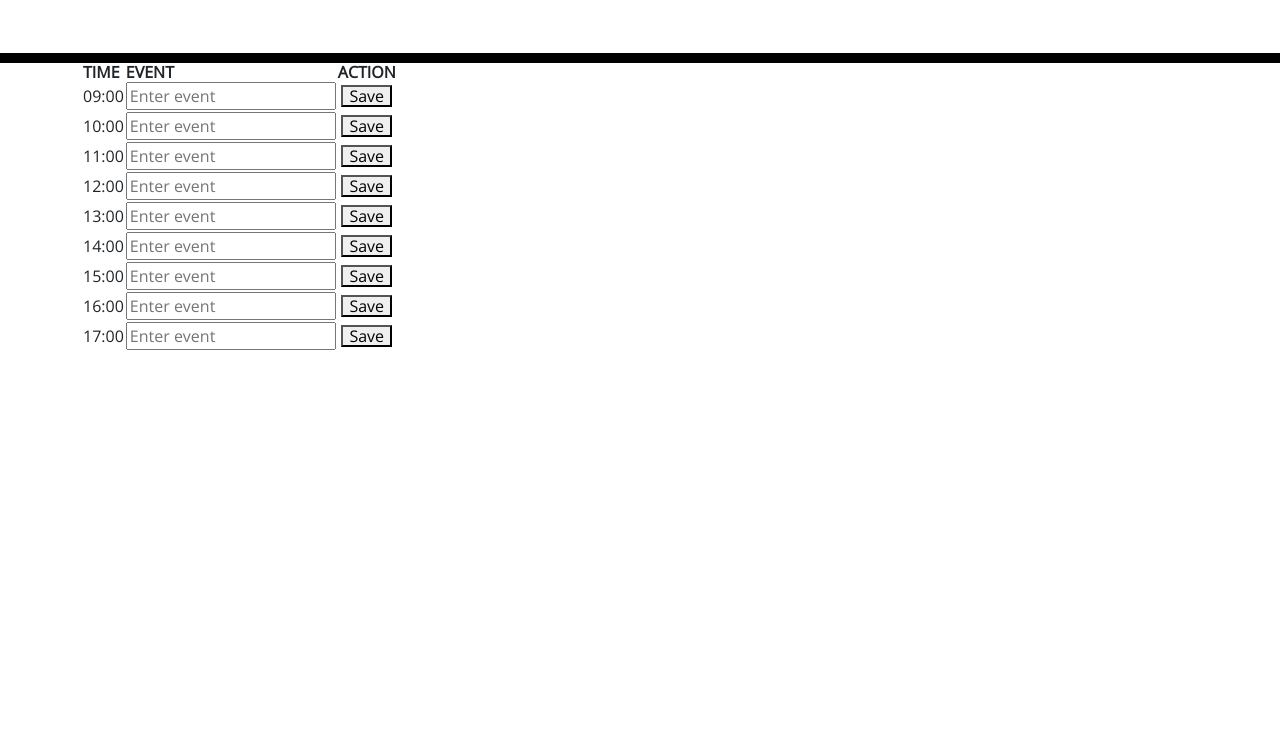
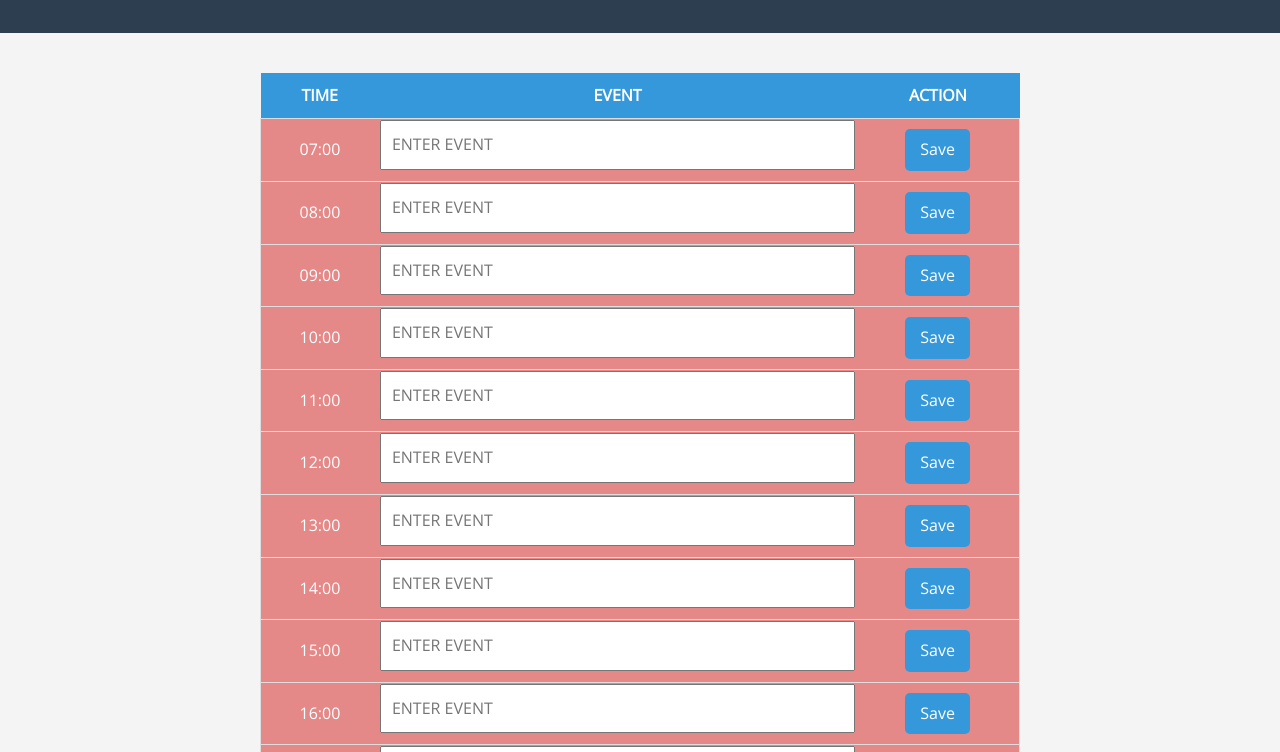
Before and after one commit to dija-64/Challenge-7-Daily-Planner, a plain HTML site: page index.html in a window 1280 px wide. Shown: the part 188-940 px from the top of the page. Before the commit the page ends 800 px from the top, so only its background shows below. Drawn offline with nearby package versions, Linux system fonts and the light colour scheme.

Commit message:
Finished code, updated css

```diff
--- a/index.html
+++ b/index.html
@@ -18,7 +18,7 @@
   <header>
     <h1 class="display-3">Work Day Scheduler</h1>
     <p class="lead">A simple calendar app for scheduling your work day</p>
-    <p id="currentDay" class="lead"></p>
+    <p id="currentDay" class="lead">Today is: </p>
   </header>
   <div class="container">
     <!-- Timeblocks go here -->
@@ -31,53 +31,74 @@
         </tr>
       </thead>
       <tbody>
-        <tr class="time-block" data-hours="9">
-          <td>09:00</td>
-          <td><input type="text" class="event-input" placeholder="Enter event"></td>
+        <tr class="time-block" data-hour="7">
+          <td>07:00</td>
+          <td><input type="text" class="event-input" placeholder="ENTER EVENT"></td>
           <td><button class="save-btn">Save</button></td>
 
-        <tr class="time-block" data-hours="10">
-          <td>10:00</td>
-          <td><input type="text" class="event-input" placeholder="Enter event"></td>
+        <tr class="time-block" data-hour="8">
+          <td>08:00</td>
+          <td><input type="text" class="event-input" placeholder="ENTER EVENT"></td>
           <td><button class="save-btn">Save</button></td>
 
-        <tr class="time-block" data-hours="11">
-          <td>11:00</td>
-          <td><input type="text" class="event-input" placeholder="Enter event"></td>
+        <tr class="time-block" data-hour="9">
+          <td>09:00</td>
+          <td><input type="text" class="event-input" placeholder="ENTER EVENT"></td>
           <td><button class="save-btn">Save</button></td>
 
-        <tr class="time-block" data-hours="12">
-          <td>12:00</td>
-          <td><input type="text" class="event-input" placeholder="Enter event"></td>
+        <tr class="time-block" data-hour="10">
+          <td>10:00</td>
+          <td><input type="text" class="event-input" placeholder="ENTER EVENT"></td>
           <td><button class="save-btn">Save</button></td>
 
-        <tr class="time-block" data-hours="13">
-          <td>13:00</td>
-          <td><input type="text" class="event-input" placeholder="Enter event"></td>
+        <tr class="time-block" data-hour="11">
+          <td>11:00</td>
+          <td><input type="text" class="event-input" placeholder="ENTER EVENT"></td>
           <td><button class="save-btn">Save</button></td>
 
-        <tr class="time-block" data-hours="14">
-          <td>14:00</td>
-          <td><input type="text" class="event-input" placeholder="Enter event"></td>
+        <tr class="time-block" data-hour="12">
+          <td>12:00</td>
+          <td><input type="text" class="event-input" placeholder="ENTER EVENT"></td>
           <td><button class="save-btn">Save</button></td>
 
-        <tr class="time-block" data-hours="15">
-          <td>15:00</td>
-          <td><input type="text" class="event-input" placeholder="Enter event"></td>
+        <tr class="time-block" data-hour="13">
+          <td>13:00</td>
+          <td><input type="text" class="event-input" placeholder="ENTER EVENT"></td>
           <td><button class="save-btn">Save</button></td>
 
-        <tr class="time-block" data-hours="16">
-          <td>16:00</td>
-          <td><input type="text" class="event-input" placeholder="Enter event"></td>
+        <tr class="time-block" data-hour="14">
+          <td>14:00</td>
+          <td><input type="text" class="event-input" placeholder="ENTER EVENT"></td>
           <td><button class="save-btn">Save</button></td>
 
-        <tr class="time-block" data-hours="17">
+        <tr class="time-block" data-hour="15">
+          <td>15:00</td>
+          <td><input type="text" class="event-input" placeholder="ENTER EVENT"></td>
+          <td><button class="save-btn">Save</button></td>
+
+        <tr class="time-block" data-hour="16">
+          <td>16:00</td>
+          <td><input type="text" class="event-input" placeholder="ENTER EVENT"></td>
+          <td><button class="save-btn">Save</button></td>
+
+        <tr class="time-block" data-hour="17">
           <td>17:00</td>
-          <td><input type="text" class="event-input" placeholder="Enter event"></td>
+          <td><input type="text" class="event-input" placeholder="ENTER EVENT"></td>
+          <td><button class="save-btn">Save</button></td>
+
+        <tr class="time-block" data-hour="18">
+          <td>18:00</td>
+          <td><input type="text" class="event-input" placeholder="ENTER EVENT"></td>
+          <td><button class="save-btn">Save</button></td>
+
+        <tr class="time-block" data-hour="19">
+          <td>19:00</td>
+          <td><input type="text" class="event-input" placeholder="ENTER EVENT"></td>
           <td><button class="save-btn">Save</button></td>
         </tr>
       </tbody>
     </table>
+    <button id="clearCalendar">Clear Calendar</button>
   </div>
 
   <script src="https://cdnjs.cloudflare.com/ajax/libs/jquery/3.2.1/jquery.min.js"></script>
--- a/script.js
+++ b/script.js
@@ -0,0 +1,50 @@
+
+
+
+var currentDay = document.getElementById("currentDay");
+currentDay.textContent = dayjs().format("dddd MMMM D YYYY");
+
+function changeColours() {
+    var currentTime = dayjs().hour();
+
+    document.querySelectorAll(".time-block").forEach(function (timeBlock) {
+        var timeBlockHour = parseInt(timeBlock.dataset.hour);
+
+        if (timeBlockHour < currentTime) {
+            timeBlock.classList.add("past");
+        } else if (timeBlockHour === currentTime) {
+            timeBlock.classList.add("present");
+        } else {
+            timeBlock.classList.add("future");
+        }
+    });
+}
+
+function loadItinerary() {
+    document.querySelectorAll(".time-block").forEach(function (timeBlock) {
+        var timeBlockHour = timeBlock.dataset.hour;
+        var storedEvent = localStorage.getItem(timeBlockHour);
+
+        if (storedEvent) {
+            timeBlock.querySelector(".event-input").value = storedEvent;
+        }
+    });
+}
+
+document.querySelectorAll(".save-btn").forEach(function (saveBtn) {
+    saveBtn.addEventListener("click", function () {
+        var timeBlock = saveBtn.closest(".time-block");
+        var timeBlockHour = timeBlock.dataset.hour;
+        var eventInput = timeBlock.querySelector(".event-input").value;
+        localStorage.setItem(timeBlockHour, eventInput);
+    });
+
+    document.getElementById("clearCalendar").addEventListener("click", function () {
+        localStorage.clear();
+        location.reload();
+    });
+
+});
+
+changeColours();
+loadItinerary();
--- a/style.css
+++ b/style.css
@@ -1,7 +1,15 @@
 body {
   font-family: 'Open Sans', sans-serif;
   font-size: 16px;
-  line-height: 1;
+  line-height: 1.6;
+  background-color: #f4f4f4;
+  margin: 0;
+}
+
+.container {
+  max-width: 800px;
+  margin: 0 auto;
+  padding: 20px;
 }
 
 textarea {
@@ -15,20 +23,42 @@ textarea {
 
 header {
   text-align: center;
-  background-color: transparent;
-  color: black;
-  border-radius: 0;
-  border-bottom: 10px solid black;
-  padding: 60px;
+  background-color: #2c3e50;
+  color: rgb(255, 255, 255);
+  padding: 20px;
+}
+
+.calendar {
+  width: 100%;
+  border-collapse: collapse;
+  margin-top: 20px;
 }
 
 .description {
   white-space: pre-wrap;
 }
 
+th {
+  background-color: #3498db;
+  color: white;
+  padding: 10px;
+  text-align: center;
+}
+
 .time-block {
+  border: 1px solid #ddd;
+  padding: 15px;
+  margin-bottom: 15px;
   text-align: center;
-  border-radius: 15px;
+  border-radius: 10px;
+  background-color: #ecf0f1;
+}
+
+.time-block input {
+  width: 100%;
+  padding: 10px;
+  box-sizing: border-box;
+  margin-bottom: 10px;
 }
 
 .row {
@@ -44,29 +74,44 @@ header {
 }
 
 .past {
-  background-color: #d3d3d3;
+  background-color: #e58888;
   color: white;
 }
 
 .present {
-  background-color: #ff6961;
+  background-color: #8fe38f;
   color: white;
 }
 
 .future {
-  background-color: #77dd77;
+  background-color: #ba94ee;
   color: white;
 }
 
-.saveBtn {
-  border-left: 1px solid black;
-  border-top-right-radius: 15px;
-  border-bottom-right-radius: 15px;
-  background-color: #06aed5;
+.save-btn {
+  border: none;
+  background-color: #3498db;
   color: white;
+  padding: 8px 15px;
+  border-radius: 5px;
+  cursor: pointer;
+  transition: background-color 0.3s ease-in-out;
 }
 
-.saveBtn i:hover {
-  font-size: 20px;
-  transition: all 0.3s ease-in-out;
+.save-btn i:hover {
+  background-color: #2980b9;
 }
+
+.clear-btn {
+  background-color: #e74c3c;
+  color: white;
+  border: none;
+  padding: 8px 15px;
+  border-radius: 5px;
+  cursor: pointer;
+  transition: background-color 0.3s ease-in-out;
+}
+
+.clear-btn:hover {
+  background-color: #c0392b;
+}
```
Also changed, not shown: images/05-third-party-apis-homework-demo.gif (deleted).
